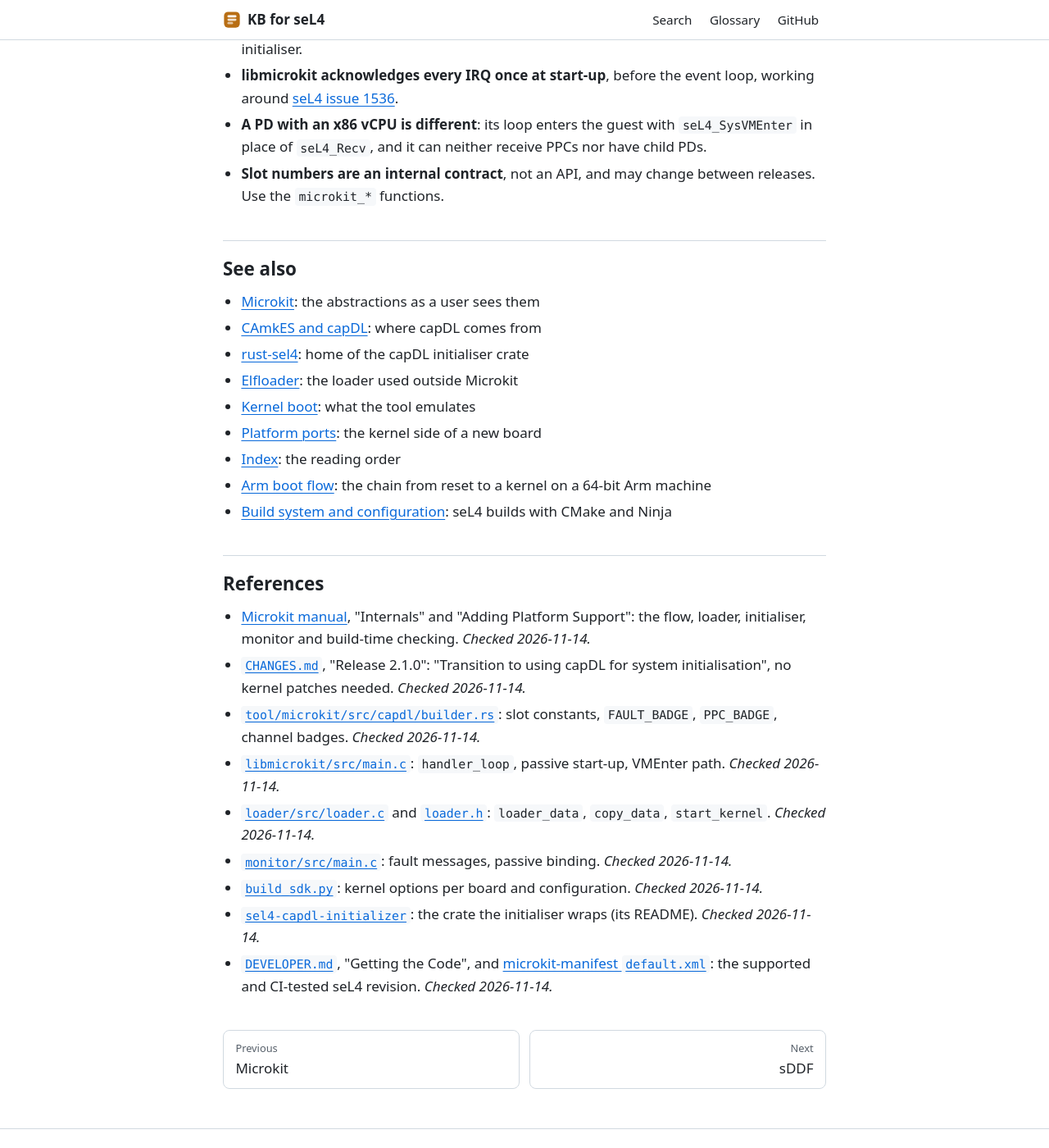
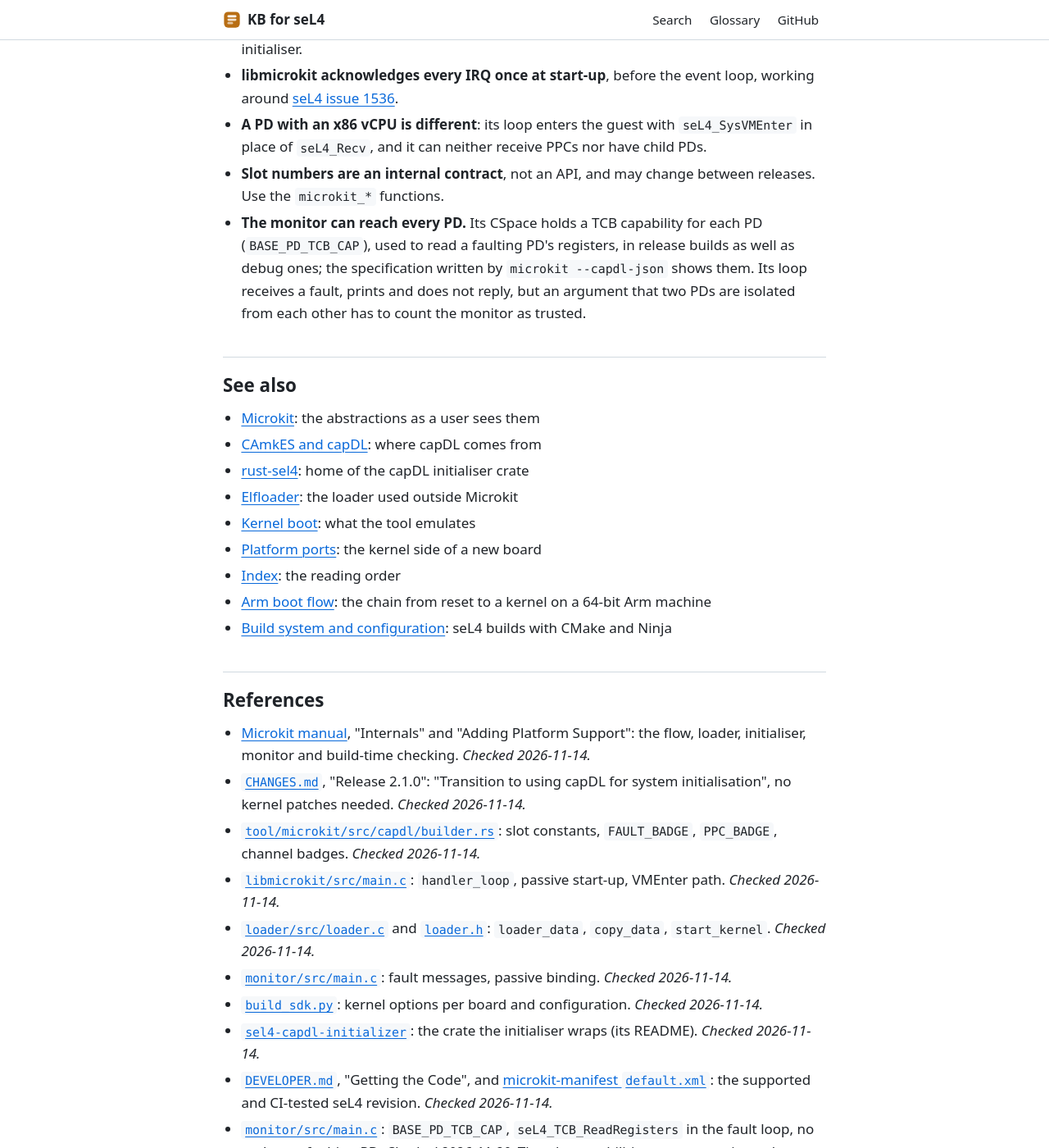
Before and after one commit to timretout/kb-for-seL4, a Jekyll site: the page built from sel4/microkit-internals.md, in a window 1280 px wide and 1400 px high, scrolled down 7346 px. Shown: the whole window at 82% size. Built offline with Jekyll 4.4.1, drawn with Linux system fonts in a browser that asks for light colours; our own code applies the rules of GitHub Pages for plain Markdown files; some of the changed text lies outside the part shown.

Commit message:
kb: Microkit and sDDF: one-way channels, the monitor's TCB capabilities, devices sharing a page
Co-Authored-By: Claude Fable 5.2 <noreply@anthropic.com>

```diff
--- a/sel4/microkit-internals.md
+++ b/sel4/microkit-internals.md
@@ -279,6 +279,13 @@ libmicrokit.
   receive PPCs nor have child PDs.
 - **Slot numbers are an internal contract**, not an API, and may
   change between releases. Use the `microkit_*` functions.
+- **The monitor can reach every PD.** Its CSpace holds a TCB
+  capability for each PD (`BASE_PD_TCB_CAP`), used to read a faulting
+  PD's registers, in release builds as well as debug ones; the
+  specification written by `microkit --capdl-json` shows them. Its
+  loop receives a fault, prints and does not reply, but an argument
+  that two PDs are isolated from each other has to count the monitor
+  as trusted.
 
 ## See also
 
@@ -303,3 +310,4 @@ libmicrokit.
 - [`build_sdk.py`](https://github.com/seL4/microkit/blob/main/build_sdk.py): kernel options per board and configuration. *Checked 2026-11-14.*
 - [`sel4-capdl-initializer`](https://github.com/seL4/rust-sel4/tree/main/crates/sel4-capdl-initializer): the crate the initialiser wraps (its README). *Checked 2026-11-14.*
 - [`DEVELOPER.md`](https://github.com/seL4/microkit/blob/main/DEVELOPER.md), "Getting the Code", and [microkit-manifest `default.xml`](https://github.com/seL4/microkit-manifest/blob/main/default.xml): the supported and CI-tested seL4 revision. *Checked 2026-11-14.*
+- [`monitor/src/main.c`](https://github.com/seL4/microkit/blob/main/monitor/src/main.c): `BASE_PD_TCB_CAP`, `seL4_TCB_ReadRegisters` in the fault loop, no reply to a faulting PD. *Checked 2026-11-20.* That the capabilities are present in a release build was seen in the `--capdl-json` output of Microkit 2.4.0 for `qemu_virt_aarch64`, 2026-11-20.
```
Also changed, not shown: sel4/microkit.md (+6 -0 lines), sel4/sddf.md (+8 -0 lines).
